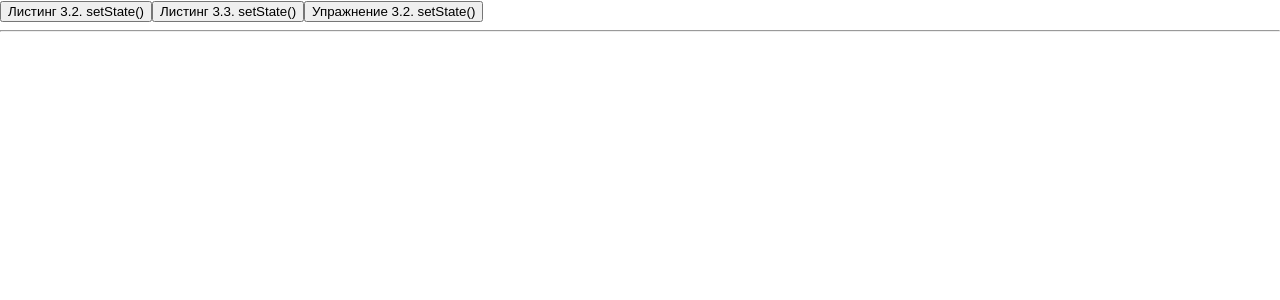
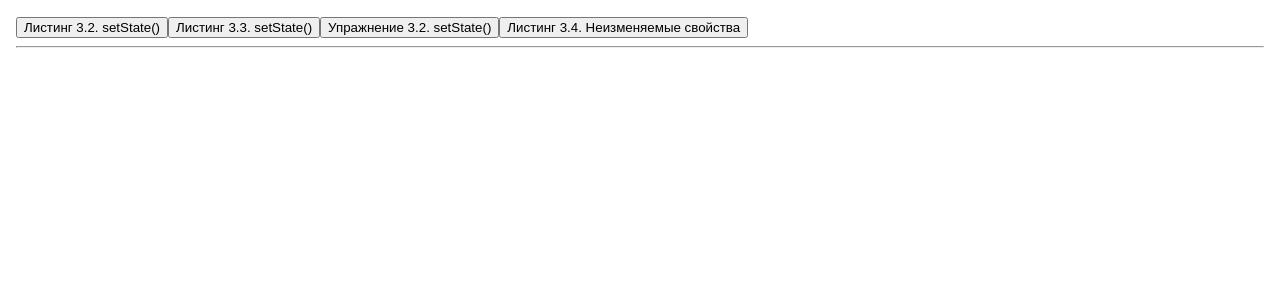
Before and after one commit to gabitovmt/react, a React (Create React App) app in the folder react-in-action/ch3/: page / in a window 1280 px wide. Shown: the top 300 px of the page. Built offline with nearby package versions, Linux system fonts and the light colour scheme.

Commit message:
Неизменяемые свойства компонентов React

```diff
--- /dev/null
+++ b/react-in-action/ch3/src/App.css
@@ -0,0 +1,3 @@
+.App {
+  padding: 16px;
+}
--- a/react-in-action/ch3/src/App.js
+++ b/react-in-action/ch3/src/App.js
@@ -1,54 +1,72 @@
+import './App.css';
 import React, {Component} from 'react';
-import Secret from "./Secret/Secret";
-import ShallowMerge from "./ShallowMerge/ShallowMerge";
-import Parent from "./Parent/Parent";
+import Secret from './Secret/Secret';
+import ShallowMerge from './ShallowMerge/ShallowMerge';
+import Parent from './Parent/Parent';
+import Counter from './Counter/Counter';
 
-const PAGE_NONE = 'NONE';
-const PAGE_L3_2 = 'PAGE-LISTING-3.2';
-const PAGE_L3_3 = 'PAGE-LISTING-3.3';
-const PAGE_EX3_2 = 'PAGE-EX-3.2'
+const pages = [{
+  id: 'l-3.2',
+  label: 'Листинг 3.2. setState()',
+  component: <Secret/>
+}, {
+  id: 'l-3.3',
+  label: 'Листинг 3.3. setState()',
+  component: <ShallowMerge/>
+}, {
+  id: 'ex-3.2',
+  label: 'Упражнение 3.2. setState()',
+  component: <Parent/>
+}, {
+  id: 'l-3.4',
+  label: 'Листинг 3.4. Неизменяемые свойства',
+  component: <Counter onIncrement={console.log}/>
+}]
 
 class App extends Component {
   constructor(props) {
     super(props);
     this.state = {
-      pageId: PAGE_NONE
+      page: null
     };
     this.onClick = this.onClick.bind(this);
+    this.onBackClick = this.onBackClick.bind(this);
   }
 
   onClick(event) {
     this.setState(() => ({
-      pageId: event.target.value
+      page: pages.find(page => page.id === event.target.value)
+    }));
+  }
+
+  onBackClick() {
+    this.setState(() => ({
+      page: null
     }));
   }
 
   buttons() {
-    if (this.state.pageId === PAGE_NONE) {
-      return (
-        <>
-          <button onClick={this.onClick} value={PAGE_L3_2}>Листинг 3.2. setState()</button>
-          <button onClick={this.onClick} value={PAGE_L3_3}>Листинг 3.3. setState()</button>
-          <button onClick={this.onClick} value={PAGE_EX3_2}>Упражнение 3.2. setState()</button>
-        </>
-      );
+    if (this.state.page != null) {
+      return <button onClick={this.onBackClick}>Назад</button>;
     }
 
-    return <button onClick={this.onClick} value={PAGE_NONE}>Назад</button>;
+    return (
+      <>
+        {
+          pages.map((page) =>
+            <button key={page.id} onClick={this.onClick} value={page.id}>{page.label}</button>
+          )
+        }
+      </>
+    );
   }
 
   page() {
-    switch (this.state.pageId) {
-      case PAGE_L3_2:
-        return <Secret/>;
-      case PAGE_L3_3:
-        return <ShallowMerge/>;
-      case PAGE_EX3_2:
-        return <Parent/>;
-      case PAGE_NONE:
-      default:
-        return null;
+    if (this.state.page == null) {
+      return null;
     }
+
+    return this.state.page.component;
   }
 
   render() {
--- /dev/null
+++ b/react-in-action/ch3/src/Counter/Counter.js
@@ -0,0 +1,42 @@
+import React, {Component} from 'react';
+import PropTypes from 'prop-types';
+
+class Counter extends Component {
+  constructor(props) {
+    super(props);
+    this.state = {
+      count: 0
+    };
+    this.onButtonClick = this.onButtonClick.bind(this);
+  }
+
+  onButtonClick() {
+    this.setState(function(prevState, props) {
+      return { count: prevState.count + props.incrementBy };
+    });
+  }
+
+  componentDidUpdate() {
+    this.props.onIncrement(this.state.count);
+  }
+
+  render() {
+    return (
+      <div>
+        <h1>{this.state.count}</h1>
+        <button onClick={this.onButtonClick}>++</button>
+      </div>
+    );
+  }
+}
+
+Counter.propTypes = {
+  incrementBy: PropTypes.number,
+  onIncrement: PropTypes.func.isRequired
+};
+
+Counter.defaultProps = {
+  incrementBy: 1
+};
+
+export default Counter;
```
